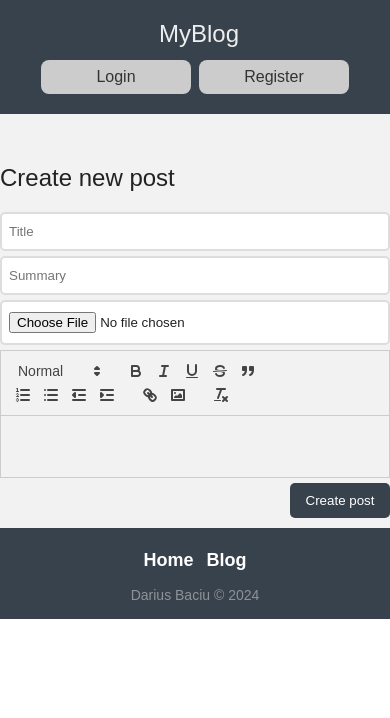
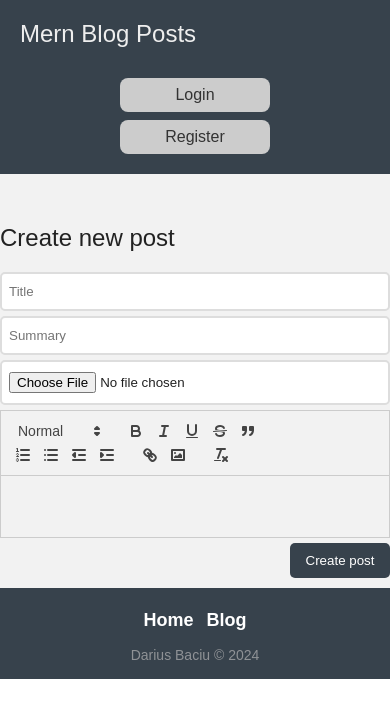
Before and after one commit to dadu99/mern-blog-posts, a React (Create React App) app in the folder client/: page /create in a window 390 px wide. Shown: the top 718 px of the page. Built offline with nearby package versions, Linux system fonts and the light colour scheme; no server answers.

Commit message:
responsive css home blog page

```diff
--- a/client/package.json
+++ b/client/package.json
@@ -10,6 +10,7 @@
     "react": "^18.2.0",
     "react-dom": "^18.2.0",
     "react-quill": "^2.0.0",
+    "react-router-dom": "^6.22.3",
     "react-scripts": "5.0.1",
     "web-vitals": "^2.1.0"
   },
@@ -36,5 +37,8 @@
       "last 1 firefox version",
       "last 1 safari version"
     ]
+  },
+  "devDependencies": {
+    "eslint-plugin-react-hooks": "^4.6.0"
   }
 }
--- a/client/src/Header.css
+++ b/client/src/Header.css
@@ -4,7 +4,6 @@ header{
     margin-top: 0px;
     padding: 20px;
     margin-bottom: 50px;
-    align-items: center;
     background-color: #37424c;
     color: #eee;
     font-size: 16px;
@@ -48,9 +47,16 @@ header{
     font-weight: bold;
   }
   @media only screen and  (max-width: 550px) {
-    header{
+    header {
         display:flex;
         flex-direction: column;
-        gap: 12px;
+        gap: 30px;
     }
+    header nav {
+      display: flex;
+      flex-direction: column;
+    }
+    header a.logo {
+      margin-left: 0;
+  }
 }
--- a/client/src/Header.js
+++ b/client/src/Header.js
@@ -28,14 +28,14 @@ export default function Header() {
   return (
     <header>
       <Link to="/" className="logo">
-        MyBlog
+        Mern Blog Posts
       </Link>
       <nav>
         {username && (
           <>
-            <span className="username-header">Hello, {username}</span>
+            <span className="username-header">Welcome, {username}</span>
             <Link to="/create" className="button-header create-new">
-              Create new post
+              New post
             </Link>
             <a onClick={logout} className="button-header logout-user">
               Logout
--- a/client/src/pages/IndexPage.js
+++ b/client/src/pages/IndexPage.js
@@ -14,8 +14,15 @@ export default function IndexPage() {
     });
   }, []);
 
+  const headingDay = {
+    color: "#37424c",
+    fontSize: "2xl",
+    textAlign: "center",
+    mt: "16px",
+  };
   return (
     <>
+      <h1 style={headingDay}>Have a nice day! </h1>
       {posts.length > 0 &&
         posts.map((post) => <Post key={post._id} {...post} />)}
     </>
```
Also changed, not shown: 2 other files (tests, documents, lock files or other folders).
